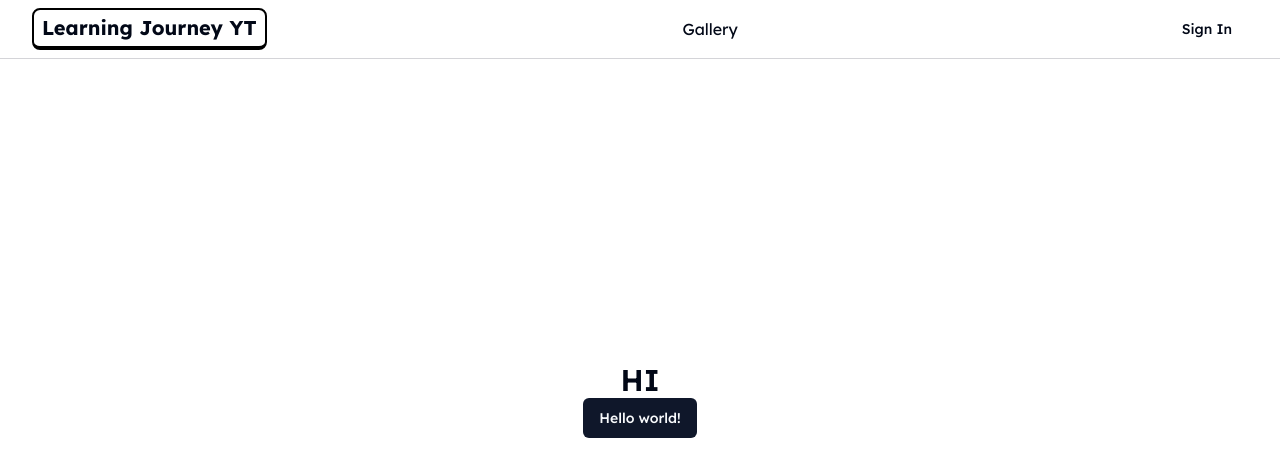
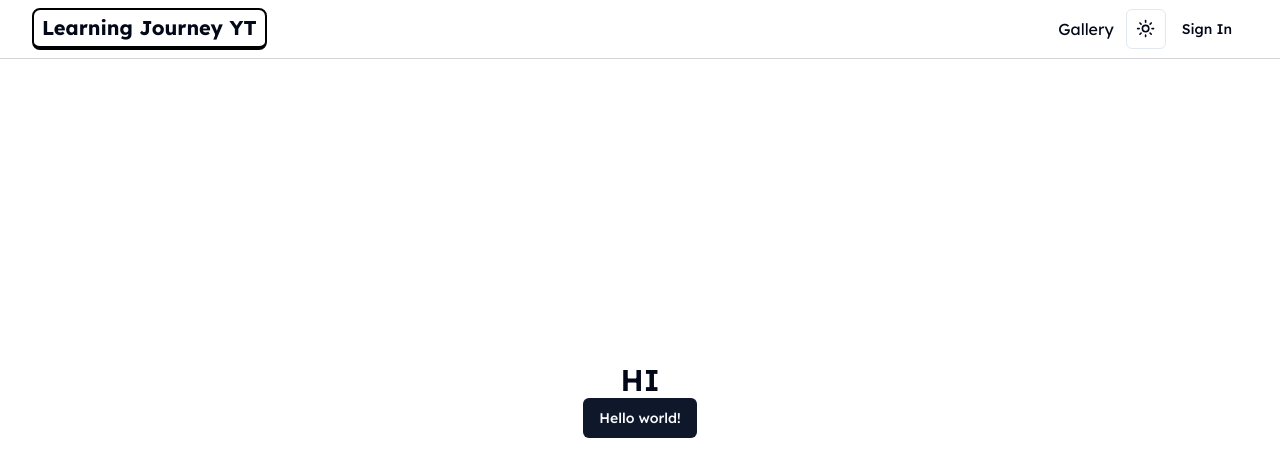
Before and after one commit to jun-hash/ai-course-generator, a Next.js app: page / in a window 1280 px wide. Shown: the top 476 px of the page. Built offline with nearby package versions, Linux system fonts and the light colour scheme; no server answers.

Commit message:
:sparkles: feat(fe) DarkMode Toggle 구현

```diff
--- a/src/app/layout.tsx
+++ b/src/app/layout.tsx
@@ -1,7 +1,7 @@
 import './globals.css'
 import type { Metadata } from 'next'
 import { Lexend  } from 'next/font/google'
-// import { Provider } from "@/components/Providers";
+import { Provider } from "@/components/Providers";
 import { Toaster } from "@/components/ui/toaster";
 import Navbar from "@/components/Navbar";
 
@@ -19,9 +19,11 @@ export default function RootLayout({
   return (
     <html lang="en">
       <body className={lexend .className}>
-        <Navbar />
-        {children}
-        <Toaster />
+        <Provider>
+          <Navbar />
+          {children}
+          <Toaster />
+        </Provider>
       </body>
     </html>
   )
--- a/src/components/Navbar.tsx
+++ b/src/components/Navbar.tsx
@@ -3,6 +3,7 @@ import Link from "next/link";
 import { getAuthSession } from '@/lib/auth';
 import SingInButton from './SignInButton';
 import UserAccountNav from './UserAccountNav' ;
+import { ThemeToggle } from './ThemeToggle';
 
 type Props = {}
 
@@ -25,7 +26,17 @@ const Navbar = async (props: Props) => {
               <Link href="/gallery" className="mr-3">
                 Gallery
               </Link>
-        </div>
+              {session?.user && (
+              <>
+                <Link href="/create" className="mr-3">
+                  Create Course
+                </Link>
+                <Link href="/settings" className="mr-3">
+                  Settings
+                </Link>
+              </>
+            )}
+          <ThemeToggle />
           <div className="flex items-center">
               {session?.user ? (
                 <UserAccountNav user={session.user} />
@@ -34,8 +45,7 @@ const Navbar = async (props: Props) => {
               )}
           </div>
         </div>
-
-
+      </div>
     </nav>
   )
 }
--- a/src/components/Providers.tsx
+++ b/src/components/Providers.tsx
@@ -1,23 +1,23 @@
-// "use client";
+"use client";
 
-// import * as React from "react";
-// import { ThemeProvider as NextThemesProvider } from "next-themes";
-// import { type ThemeProviderProps } from "next-themes/dist/types";
-// import { QueryClient, QueryClientProvider } from "@tanstack/react-query";
-// import { SessionProvider } from "next-auth/react";
+import * as React from "react";
+import { ThemeProvider as NextThemesProvider } from "next-themes";
+import { type ThemeProviderProps } from "next-themes/dist/types";
+import { QueryClient, QueryClientProvider } from "@tanstack/react-query";
+import { SessionProvider } from "next-auth/react";
 
-// const queryClient = new QueryClient();
-// export function Provider({ children, ...props }: ThemeProviderProps) {
-//   return (
-//     <QueryClientProvider client={queryClient}>
-//       <NextThemesProvider
-//         attribute="class"
-//         defaultTheme="system"
-//         enableSystem
-//         {...props}
-//       >
-//         <SessionProvider>{children}</SessionProvider>
-//       </NextThemesProvider>
-//     </QueryClientProvider>
-//   );
-// }
+const queryClient = new QueryClient();
+export function Provider({ children, ...props }: ThemeProviderProps) {
+  return (
+    <QueryClientProvider client={queryClient}>
+      <NextThemesProvider
+        attribute="class"
+        defaultTheme="system"
+        enableSystem
+        {...props}
+      >
+        <SessionProvider>{children}</SessionProvider>
+      </NextThemesProvider>
+    </QueryClientProvider>
+  );
+}
--- /dev/null
+++ b/src/components/ThemeToggle.tsx
@@ -0,0 +1,45 @@
+"use client"
+
+import * as React from "react"
+import { Moon, Sun } from "lucide-react"
+import { useTheme } from "next-themes"
+
+import { Button } from "@/components/ui/button"
+import {
+  DropdownMenu,
+  DropdownMenuContent,
+  DropdownMenuItem,
+  DropdownMenuTrigger,
+} from "@/components/ui/dropdown-menu"
+
+export function ThemeToggle({
+    className,
+    ...props
+  }: React.HTMLAttributes<HTMLDivElement>) {
+  const { setTheme } = useTheme()
+
+  return (
+    <div className={className} {...props}>
+        <DropdownMenu>
+        <DropdownMenuTrigger asChild>
+            <Button variant="outline" size="icon">
+            <Sun className="h-[1.2rem] w-[1.2rem] rotate-0 scale-100 transition-all dark:-rotate-90 dark:scale-0" />
+            <Moon className="absolute h-[1.2rem] w-[1.2rem] rotate-90 scale-0 transition-all dark:rotate-0 dark:scale-100" />
+            <span className="sr-only">Toggle theme</span>
+            </Button>
+        </DropdownMenuTrigger>
+        <DropdownMenuContent align="end">
+            <DropdownMenuItem onClick={() => setTheme("light")}>
+            Light
+            </DropdownMenuItem>
+            <DropdownMenuItem onClick={() => setTheme("dark")}>
+            Dark
+            </DropdownMenuItem>
+            <DropdownMenuItem onClick={() => setTheme("system")}>
+            System
+            </DropdownMenuItem>
+        </DropdownMenuContent>
+        </DropdownMenu>
+    </div>
+  )
+}
```
Lines whose indentation alone changed are shown as unchanged.
